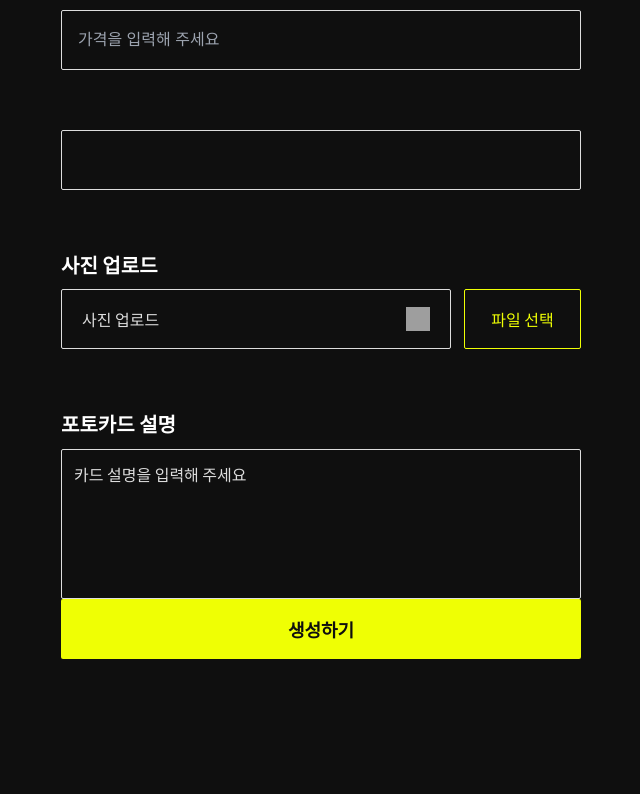
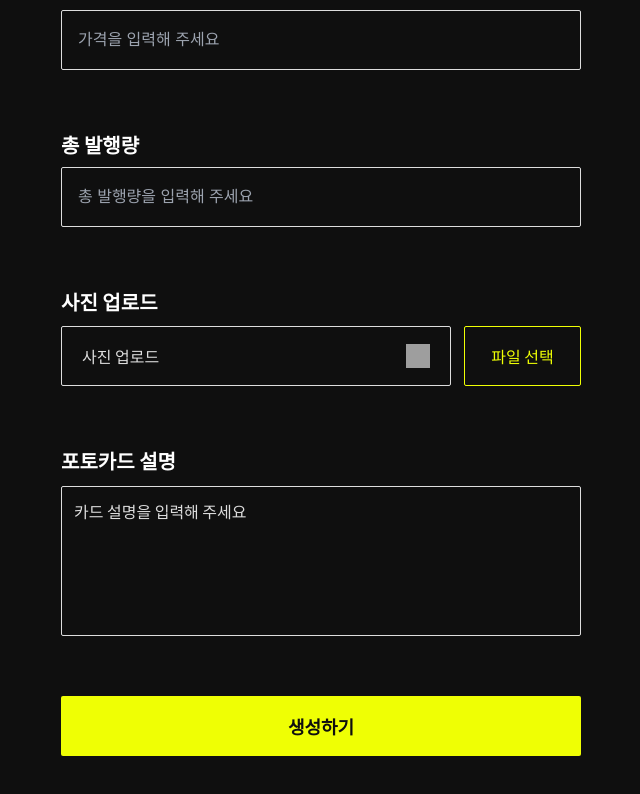
Before and after one commit to Jin-coding-333/3-my_favorite_photo-2team-fe, a Next.js app: page /my-gallery/create in a window 1280 px wide. Shown: the part 807-1601 px from the top of the page, without its empty margins (319-959 px from the left). Built offline with nearby package versions, Linux system fonts and the light colour scheme; no server answers; grey boxes are pictures that could not be loaded.

Commit message:
button 태그에러 수정정

```diff
--- a/components/button/Button.jsx
+++ b/components/button/Button.jsx
@@ -5,8 +5,8 @@ import styles from '@/styles/components/Button.module.css';
  * @param onClick - 클릭 이벤트 핸들러
  * @reference https://github.com/Jin-coding-333/3-my_favorite_photo-2team-fe/pull/4
  */
-export default function Button({ type = 'primary', size = '', onClick, children }) {
-  const btnClass = `${styles.Button} ${styles[type]} ${styles[size]}`;
+export default function Button({ type = 'primary', size = '', onClick, children, className }) {
+  const btnClass = `${styles.Button} ${styles[type]} ${styles[size]} ${className}`;
   return (
     <button className={btnClass} onClick={onClick}>
       {children}
--- a/pages/my-gallery/create.jsx
+++ b/pages/my-gallery/create.jsx
@@ -61,7 +61,7 @@ function MarketCreate() {
     },
     {
       name: 'count',
-      type: 'count',
+      type: 'quantity',
       value: values.count,
       ...common,
     },
@@ -96,6 +96,7 @@ function MarketCreate() {
           value={values.imagePath}
         />
         <InputTextBox
+          className={styles.textbox}
           type="photoCardDes"
           name="description"
           setValue={setValues}
```
